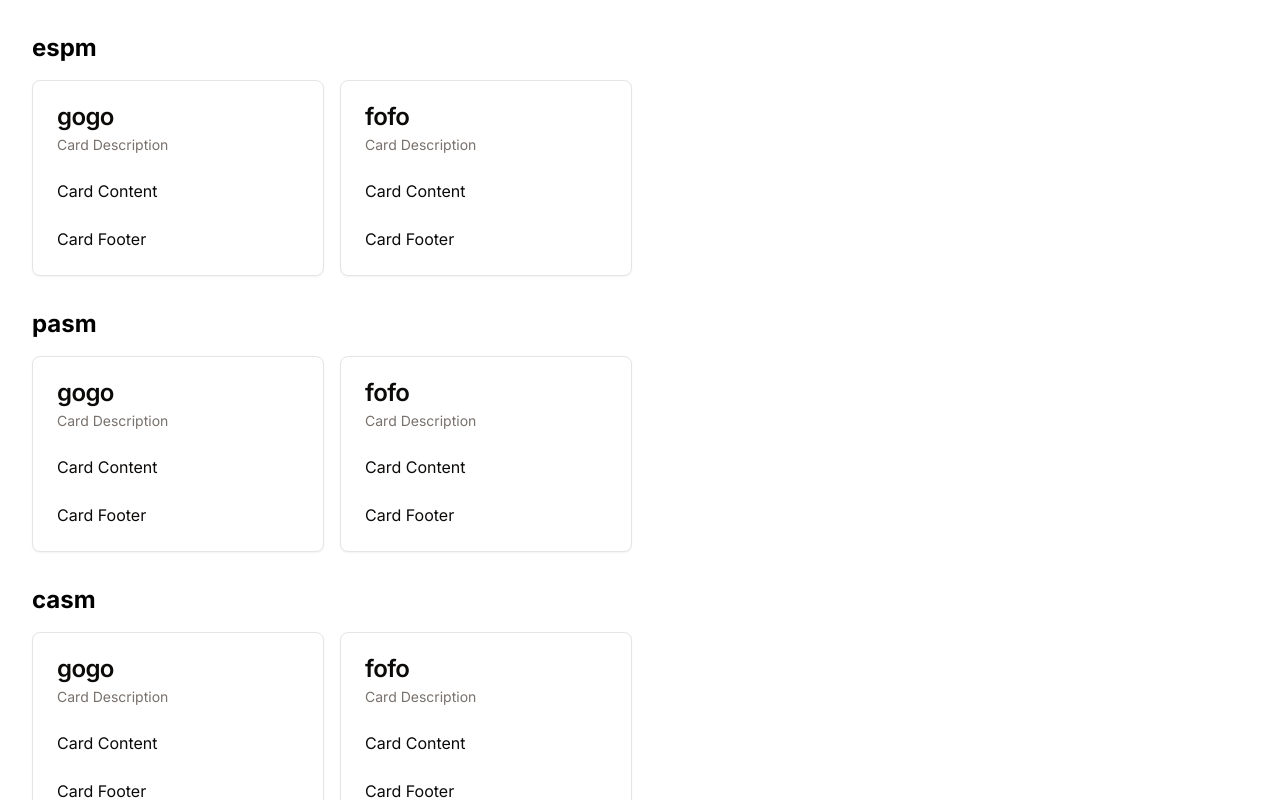
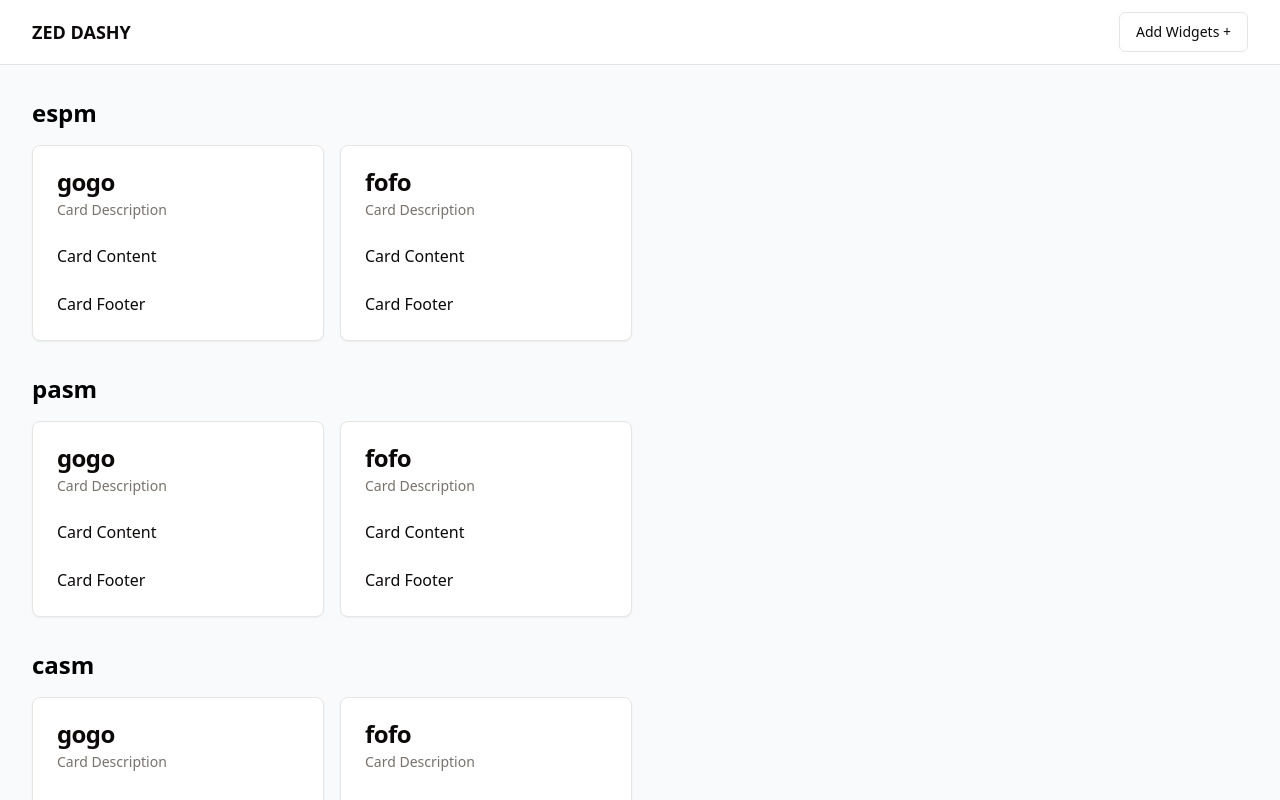
Before and after one commit to Code14-ZeD/dashy, a Next.js app: page / in a window 1280 px wide. Shown: the top 800 px of the page. Built offline with nearby package versions, Linux system fonts and the light colour scheme.

Commit message:
added header

```diff
--- a/src/app/layout.tsx
+++ b/src/app/layout.tsx
@@ -1,22 +1,26 @@
-import type { Metadata } from "next";
-import { Inter } from "next/font/google";
-import "./globals.css";
+import type { Metadata } from "next"
+import { Inter } from "next/font/google"
+import "./globals.css"
+import Header from "@/components/header"
 
-const inter = Inter({ subsets: ["latin"] });
+const inter = Inter({ subsets: ["latin"] })
 
 export const metadata: Metadata = {
   title: "Create Next App",
   description: "Generated by create next app",
-};
+}
 
 export default function RootLayout({
   children,
 }: Readonly<{
-  children: React.ReactNode;
+  children: React.ReactNode
 }>) {
   return (
     <html lang="en">
-      <body className={inter.className}>{children}</body>
+      <body className="min-h-dvh bg-slate-50 font-sans antialiased">
+        <Header />
+        {children}
+      </body>
     </html>
-  );
+  )
 }
--- /dev/null
+++ b/src/components/header.tsx
@@ -0,0 +1,15 @@
+import { Button } from "@/components/ui/button"
+import Link from "next/link"
+
+export default function Header() {
+  return (
+    <div className="sticky top-0 z-20 border-b bg-white">
+      <nav className="container flex h-16 items-center justify-between gap-4 text-sm">
+        <Link href={"/"} className="text-lg font-bold">
+          ZED DASHY
+        </Link>
+        <Button variant="outline">Add Widgets +</Button>
+      </nav>
+    </div>
+  )
+}
--- /dev/null
+++ b/src/components/ui/button.tsx
@@ -0,0 +1,56 @@
+import * as React from "react"
+import { Slot } from "@radix-ui/react-slot"
+import { cva, type VariantProps } from "class-variance-authority"
+
+import { cn } from "@/lib/utils"
+
+const buttonVariants = cva(
+  "inline-flex items-center justify-center whitespace-nowrap rounded-md text-sm font-medium ring-offset-background transition-colors focus-visible:outline-none focus-visible:ring-2 focus-visible:ring-ring focus-visible:ring-offset-2 disabled:pointer-events-none disabled:opacity-50",
+  {
+    variants: {
+      variant: {
+        default: "bg-primary text-primary-foreground hover:bg-primary/90",
+        destructive:
+          "bg-destructive text-destructive-foreground hover:bg-destructive/90",
+        outline:
+          "border border-input bg-background hover:bg-accent hover:text-accent-foreground",
+        secondary:
+          "bg-secondary text-secondary-foreground hover:bg-secondary/80",
+        ghost: "hover:bg-accent hover:text-accent-foreground",
+        link: "text-primary underline-offset-4 hover:underline",
+      },
+      size: {
+        default: "h-10 px-4 py-2",
+        sm: "h-9 rounded-md px-3",
+        lg: "h-11 rounded-md px-8",
+        icon: "h-10 w-10",
+      },
+    },
+    defaultVariants: {
+      variant: "default",
+      size: "default",
+    },
+  }
+)
+
+export interface ButtonProps
+  extends React.ButtonHTMLAttributes<HTMLButtonElement>,
+    VariantProps<typeof buttonVariants> {
+  asChild?: boolean
+}
+
+const Button = React.forwardRef<HTMLButtonElement, ButtonProps>(
+  ({ className, variant, size, asChild = false, ...props }, ref) => {
+    const Comp = asChild ? Slot : "button"
+    return (
+      <Comp
+        className={cn(buttonVariants({ variant, size, className }))}
+        ref={ref}
+        {...props}
+      />
+    )
+  }
+)
+Button.displayName = "Button"
+
+export { Button, buttonVariants }
```
